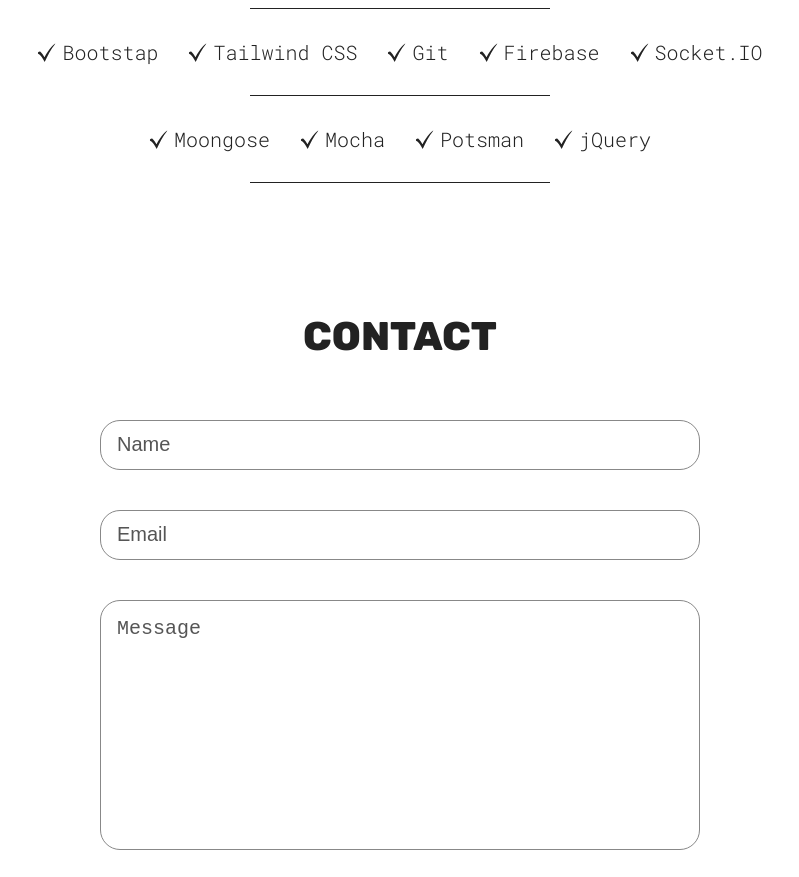
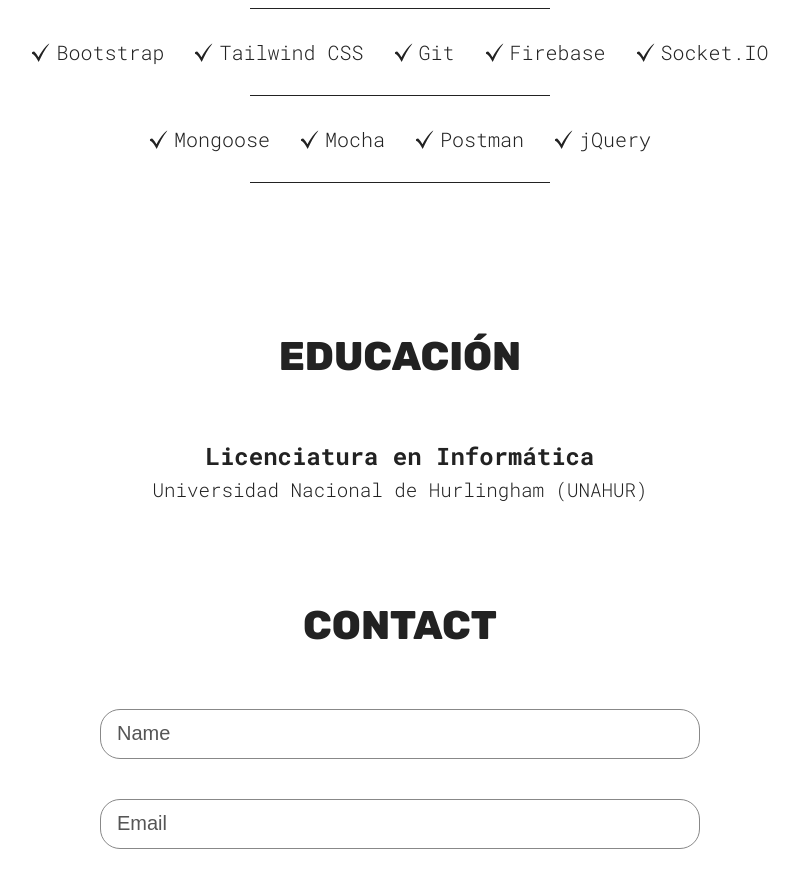
Before and after one commit to facumgomez/my-portfolio, a React (Vite) app: page / in a window 1280 px wide. Shown: the part 1920-2797 px from the top of the page, without its empty margins (240-1039 px from the left). Built offline with nearby package versions, Linux system fonts and the light colour scheme.

Commit message:
actualizacion y mejoras

```diff
--- a/src/App.css
+++ b/src/App.css
@@ -68,6 +68,18 @@
   cursor: pointer;
 }
 
+.srOnly {
+  position: absolute;
+  width: 1px;
+  height: 1px;
+  padding: 0;
+  margin: -1px;
+  overflow: hidden;
+  clip: rect(0, 0, 0, 0);
+  white-space: nowrap;
+  border-width: 0;
+}
+
 @media (width >= 800px) {
   #root {
     gap: 100px;
--- a/src/App.jsx
+++ b/src/App.jsx
@@ -1,9 +1,10 @@
 import './App.css';
-import Contact from './sections/Contact/Contact';
-import Footer from './sections/Footer/Footer';
 import Hero from './sections/Hero/Hero';
 import Projects from './sections/Projects/Projects';
 import Skills from './sections/Skills/Skills';
+import Education from './sections/Education/Education';
+import Contact from './sections/Contact/Contact';
+import Footer from './sections/Footer/Footer';
 
 function App() {
   return (
@@ -11,6 +12,7 @@
       <Hero />
       <Projects />
       <Skills />
+      <Education />
       <Contact />
       <Footer />
     </>
--- a/src/common/ProjectCard.jsx
+++ b/src/common/ProjectCard.jsx
@@ -2,8 +2,8 @@
 
 function ProjectCard({ src, link, h3, p }) {
   return (
-    <a href={link} target="_blank">
-      <img className="hover" src={src} alt={`${h3} logo`} />
+    <a href={link} target="_blank" rel="noopener noreferrer">
+      <img className="hover" src={src} alt={`${h3} logo`} loading="lazy" />
       <h3>{h3}</h3>
       <p>{p}</p>
     </a>
--- a/src/sections/Contact/Contact.jsx
+++ b/src/sections/Contact/Contact.jsx
@@ -1,43 +1,77 @@
 import styles from './ContactStyles.module.css';
+import Swal from 'sweetalert2';
+import { useTheme } from '../../common/ThemeContext';
 
 function Contact() {
+  const { theme } = useTheme();
+
+  const handleSubmit = async (e) => {
+    e.preventDefault();
+
+    const form = e.target;
+    const data = new FormData(form);
+    const endpoint = "https://formspree.io/f/mojglbjl";
+
+    const alertBackground = theme === 'light' ? '#ffffff' : '#222222';
+    const alertColor = theme === 'light' ? '#000000' : '#ffffff';
+
+    try {
+      const response = await fetch(endpoint, {
+        method: 'POST',
+        body: data,
+        headers: {
+          'Accept': 'application/json'
+        }
+      });
+
+      if (response.ok) {
+        Swal.fire({
+          position: 'center',
+          icon: 'success',
+          title: '¡Mensaje enviado!',
+          text: 'Gracias por contactarte, te responderé a la brevedad.',
+          confirmButtonColor: '#3085d6',
+          background: alertBackground,
+          color: alertColor,
+        });
+        form.reset();
+      } else {
+        Swal.fire({
+          icon: 'error',
+          title: 'Oops...',
+          text: 'Hubo un problema al enviar el mensaje. Inténtalo más tarde.',
+          confirmButtonColor: '#3085d6',
+          background: alertBackground,
+          color: alertColor,
+        });
+      }
+    } catch (error) {
+      Swal.fire({
+        icon: 'error',
+        title: 'Error de red',
+        text: 'Por favor, revisa tu conexión a internet.',
+        confirmButtonColor: '#3085d6',
+        background: alertBackground,
+        color: alertColor,
+      });
+    }
+  };
+
   return (
     <section id="contact" className={styles.container}>
       <h1 className="sectionTitle">Contact</h1>
-      <form action="">
+      <form onSubmit={handleSubmit}>
         <div className="formGroup">
-          <label htmlFor="name" hidden>
-            Name
-          </label>
-          <input
-            type="text"
-            name="name"
-            id="name"
-            placeholder="Name"
-            required
-          />
+          <label htmlFor="name" className="srOnly">Name</label>
+          <input type="text" name="name" id="name" placeholder="Name" required />
         </div>
         <div className="formGroup">
-          <label htmlFor="email" hidden>
-            Email
-          </label>
-          <input
-            type="text"
-            name="email"
-            id="email"
-            placeholder="Email"
-            required
-          />
+          <label htmlFor="email" className="srOnly">Email</label>
+          <input type="email" name="email" id="email" placeholder="Email" required />
         </div>
         <div className="formGroup">
-          <label htmlFor="message" hidden>
-            Message
-          </label>
-          <textarea
-            name="message"
-            id="message"
-            placeholder="Message"
-            required></textarea>
+          <label htmlFor="message" className="srOnly">Message</label>
+          <textarea name="message" id="message" placeholder="Message" required></textarea>
         </div>
         <input className="hover btn" type="submit" value="Submit" />
       </form>
--- /dev/null
+++ b/src/sections/Education/Education.jsx
@@ -0,0 +1,15 @@
+import styles from './EducationStyles.module.css';
+
+function Education() {
+  return (
+    <section id="education" className={styles.container}>
+      <h1 className="sectionTitle">Educación</h1>
+      <div className={styles.content}>
+        <h3>Licenciatura en Informática</h3>
+        <p>Universidad Nacional de Hurlingham (UNAHUR)</p>
+      </div>
+    </section>
+  );
+}
+
+export default Education;
--- /dev/null
+++ b/src/sections/Education/EducationStyles.module.css
@@ -0,0 +1,18 @@
+.container {
+  display: flex;
+  flex-direction: column;
+  align-items: center;
+  text-align: center;
+  margin-top: 20px;
+}
+
+.content h3 {
+  font-size: 1.5rem;
+  color: var(--text-color);
+  margin-bottom: 5px;
+}
+
+.content p {
+  font-size: 1.2rem;
+  color: var(--text-color);
+}
--- a/src/sections/Hero/Hero.jsx
+++ b/src/sections/Hero/Hero.jsx
@@ -22,6 +22,9 @@
 
   const copyEmailToClipboard = () => {
     const email = "gomezmfacundo@gmail.com";
+    const alertBackground = theme === 'light' ? '#ffffff' : '#222222';
+    const alertColor = theme === 'light' ? '#000000' : '#ffffff';
+
     navigator.clipboard.writeText(email).then(() => {
       Swal.fire({
         position: 'top-end',
@@ -29,6 +32,8 @@
         title: '¡Correo copiado!',
         text: `El correo ${email} ha sido copiado al portapapeles.`,
         confirmButtonColor: '#3085d6',
+        background: alertBackground,
+        color: alertColor,
       });
     }).catch(err => {
       console.error("Error al copiar el correo: ", err);
@@ -58,10 +63,10 @@
         </h1>
         <h2>Frontend Developer</h2>
         <span>
-          <a href="https://linkedin.com/in/facundo-m-gomez" target="_blank">
+          <a href="https://linkedin.com/in/facundo-m-gomez" target="_blank" rel="noopener noreferrer">
             <img src={linkedinIcon} alt="Linkedin icon" />
           </a>
-          <a href="https://github.com/facumgomez" target="_blank">
+          <a href="https://github.com/facumgomez" target="_blank" rel="noopener noreferrer">
             <img src={githubIcon} alt="Github icon" />
           </a>
           <a>
@@ -70,7 +75,7 @@
           </a>
         </span>
         <p className={styles.description}>
-          WEB
+          Transformando ideas en experiencias web modernas.
         </p>
         <a href={CV} download>
           <button className="hover">Resume</button>
--- a/src/sections/Skills/Skills.jsx
+++ b/src/sections/Skills/Skills.jsx
@@ -27,7 +27,7 @@
       </div>
       <hr />
       <div className={styles.skillList}>
-        <SkillList src={checkMarkIcon} skill="Bootstap" />
+        <SkillList src={checkMarkIcon} skill="Bootstrap" />
         <SkillList src={checkMarkIcon} skill="Tailwind CSS" />
         <SkillList src={checkMarkIcon} skill="Git" />
         <SkillList src={checkMarkIcon} skill="Firebase" />
@@ -35,9 +35,9 @@
       </div>
       <hr />
       <div className={styles.skillList}>
-        <SkillList src={checkMarkIcon} skill="Moongose" />
+        <SkillList src={checkMarkIcon} skill="Mongoose" />
         <SkillList src={checkMarkIcon} skill="Mocha" />
-        <SkillList src={checkMarkIcon} skill="Potsman" />
+        <SkillList src={checkMarkIcon} skill="Postman" />
         <SkillList src={checkMarkIcon} skill="jQuery" />
       </div>
       <hr />
```
Also changed, not shown: 1 other file (tests, documents, lock files or other folders).
